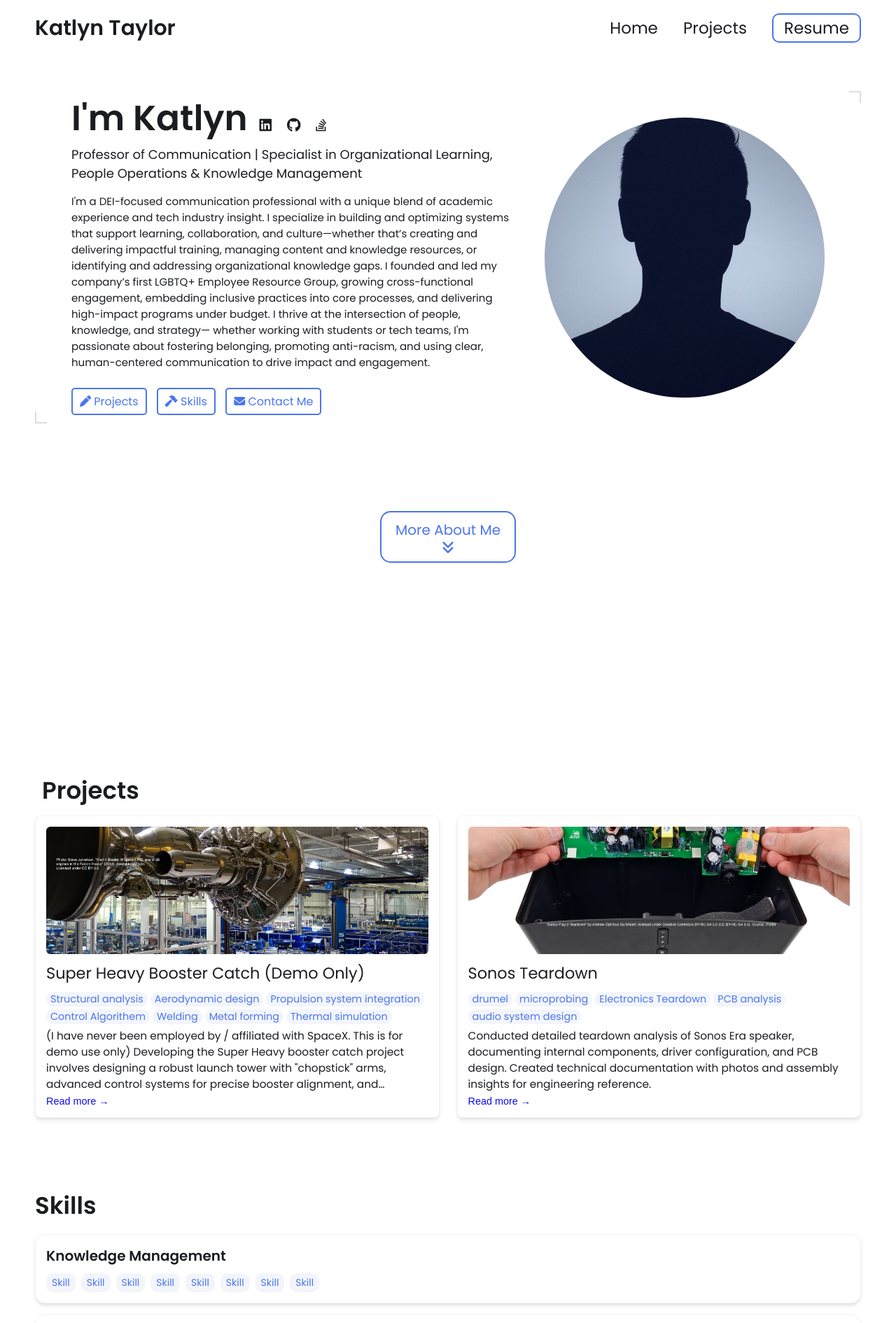
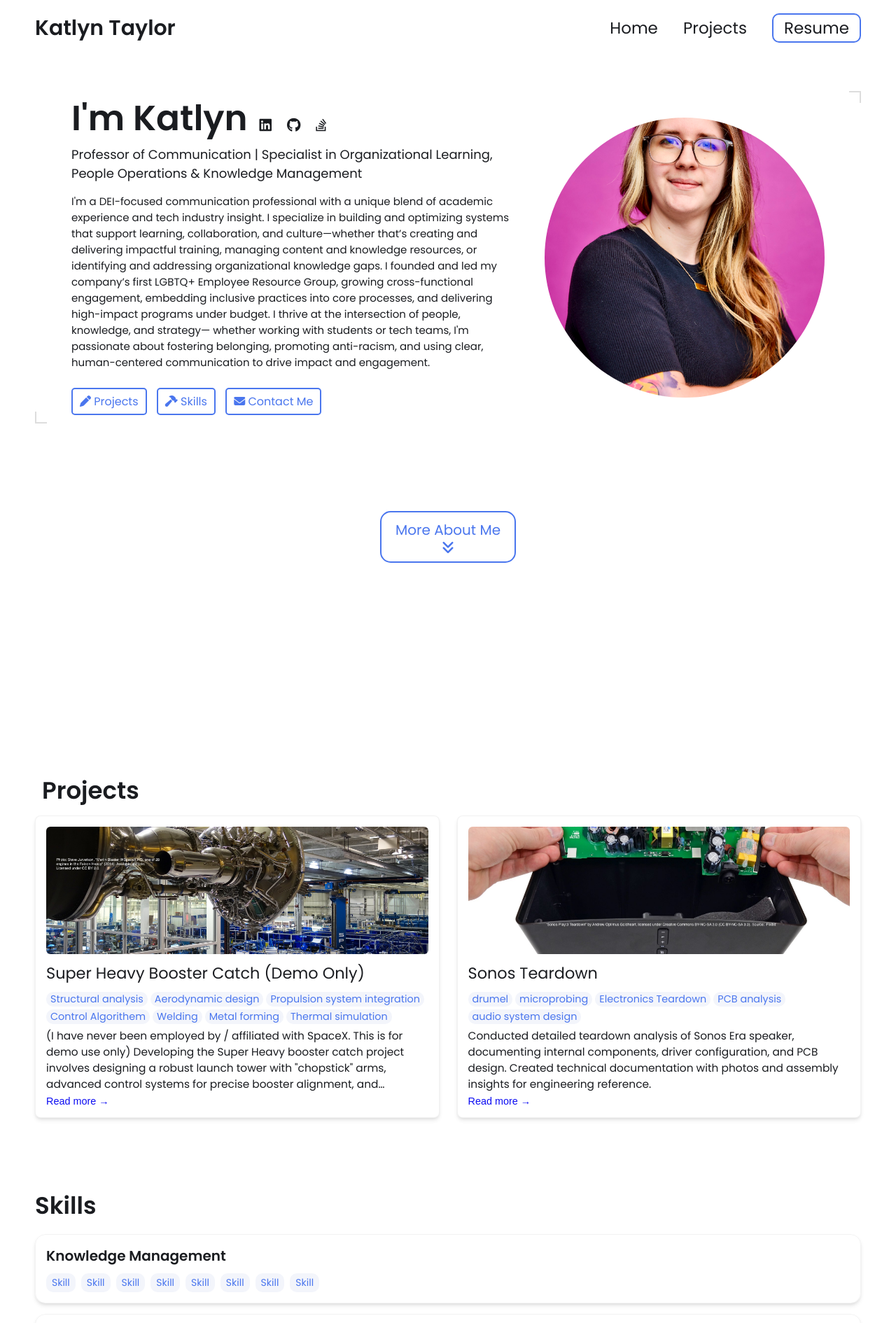
Before and after one commit to prof-kstaylor/prof-katlyn, a Jekyll site: the page built from index.html, in a window 1280 px wide. Shown: the top 1890 px of the page at 70% size. Built offline with Jekyll 4.4.1, drawn with Linux system fonts in a browser that asks for light colours.

Commit message:
Update _config.yml

```diff
--- a/_config.yml
+++ b/_config.yml
@@ -18,7 +18,7 @@ description: >- # dont remove this line. this will ignore all new lines until th
   I'm a DEI-focused communication professional with a unique blend of academic experience and tech industry insight. I specialize in building and optimizing systems that support learning, collaboration, and culture—whether that’s creating and delivering impactful training, managing content and knowledge resources, or identifying and addressing organizational knowledge gaps. I founded and led my company’s first LGBTQ+ Employee Resource Group, growing cross-functional engagement, embedding inclusive practices into core processes, and delivering high-impact programs under budget. I thrive at the intersection of people, knowledge, and strategy— whether working with students or tech teams, I'm passionate about fostering belonging, promoting anti-racism, and using clear, human-centered communication to drive impact and engagement.
 
 # Place your profile image in /assets/images/profile-image/folder and edit the file name
-profile_image: ./assets/images/profile-image/avatar.jpeg
+profile_image: ./assets/images/profile-image/IMG_6402.jpeg
 
 
 # Link your resume
```
